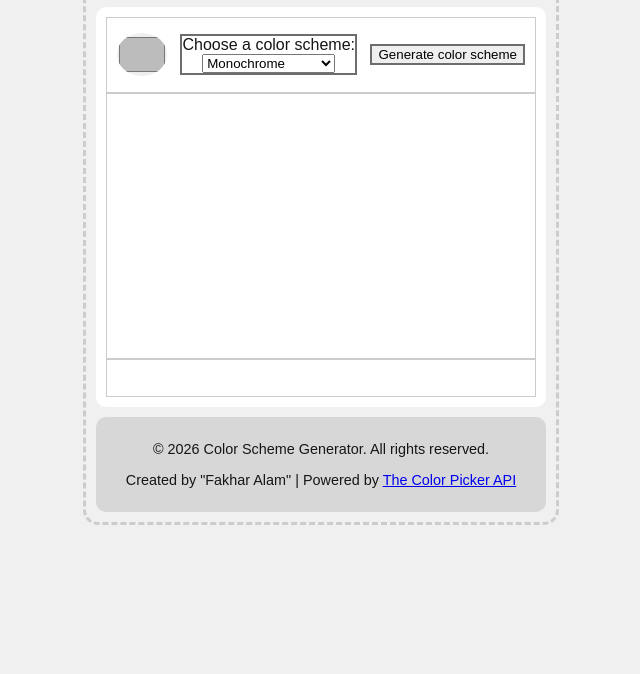
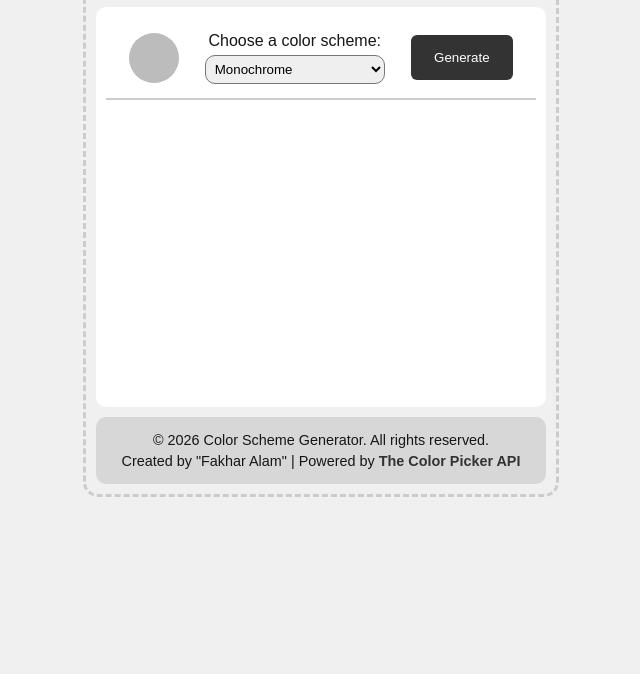
Before and after one commit to ThisisAlam/color-scheme-generator-updated, a plain HTML site: page index.html in a window 1280 px wide. Shown: the part 126-800 px from the top of the page, without its empty margins (319-959 px from the left). Drawn offline with Linux system fonts and the light colour scheme; no server answers.

Commit message:
finalized the js, html, and css

```diff
--- a/index.css
+++ b/index.css
@@ -21,11 +21,6 @@ header, main, footer {
     width: 450px;
     height: auto;
     border-radius: 10px;
-    transition: all 0.3s ease;
-}
-header:hover, main:hover, footer:hover {
-    transform: scale(1.01);
-    box-shadow: 0 0 5px rgba(38, 38, 38, 0.2);
 }
 /*=============
     header
@@ -50,69 +45,107 @@ main {
     flex-direction: row;
 }
 #controls {
-    height: 20%;
+    height: 22%;
     padding: 10px;
     cursor: pointer;
 }
 #color-scheme{
-    height: 70%;
+    margin-top: 10px;
+    height: 68%;
 }
 #color-scheme-hex{
     height: 10%;
 }
-#controls, #color-scheme, #color-scheme-hex {
-}
 /*======================
 main > section - 1
 ========================*/
-#generate-btn, .color-options, #color-picker{
-    border: 2px solid #6d6d6d;
-}
+
 #controls {
     align-items: center;
-    justify-content: space-between;
-    border: 1px solid #ccc;
+    justify-content: space-around;
+    border-bottom: 2px solid #ccc;
 }
 .color-options {
     display: flex;
     flex-direction: column;
+    justify-content: center;
     align-items: center;
+    gap: 5px;
+}
+.color-picker-container {
+    position: relative;
+    height: 50px;
+    width: 50px;
+    border-radius: 50%;
+    overflow: hidden;
+    display: flex;
+    justify-content: center;
+    align-items: center;
+    transition: transform 0.2s ease;
+}
+.color-picker-container:hover {
+    transform: scale(1.1);
 }
 #color-picker{
-    position: relative;
-    height: 80%;
-    border-radius: 50%;
-    margin: 0;
+    position: absolute;
+    height: 100px;
+    width: 100px;
+
+}
+select#colors{
+    width: 180px;
+    padding: 5px;
+    border-radius: 10px;
+}
+#generate-btn{
+    width: 25%;
+    height: auto;
+    padding: 15px;
+    background: #333;
+    color: #fff;
     border: none;
-    padding: 0;
+    cursor: pointer;
+    transition: all 0.2s ease;
+    border-radius: 6px;
 }
-#generate-btn{}
+#generate-btn:hover {
+  background: #555;
+}
+
 /*======================
     main > section - 2
 ========================*/
-#color-scheme, #color-scheme-hex {
-    border: 1px solid #ccc;
-}
 .color-card{
     flex: 1;
+    border-radius: 5px;
+    cursor: pointer;
+    transition: transform 0.2s ease;
+}
+.color-card:hover {
+    transform: scale(1.05);
+}
+.hex-code{
+    flex: 1;
+    margin: auto;
+    text-align: center;
+    font-size: 13px;
     border-radius: 5px;
     cursor: pointer;
 }
 /*======================
     main > section - 3
 ========================*/
-.hex-code{
-    flex: 1;
-    margin: auto;
-    text-align: center;
-    font-size: 12px;
-    border-radius: 5px;
-    /* border: 1px solid #ccc; */
-    cursor: pointer;
-}
 /*==============
     footer
 ================*/
 footer {
     font-size: 0.9em;
 }
+footer p {
+    margin: 5px 0;
+}
+footer a {
+    color: #333;
+    text-decoration: none;
+    font-weight: bold;
+}
--- a/index.html
+++ b/index.html
@@ -15,7 +15,9 @@
 
     <main>
       <section id="controls">
-        <input type="color" id="color-picker" value="#bcbcbc" />
+        <div class="color-picker-container">
+            <input type="color" id="color-picker" value="#bcbcbc" />
+        </div>
         <div class="color-options">
             <label for="colors">Choose a color scheme:</label>
             <select id="colors" name="colors">
@@ -28,7 +30,7 @@
                 <option value="quad">Quad</option>
             </select>
         </div>
-        <button id="generate-btn">Generate color scheme</button>
+        <button id="generate-btn">Generate</button>
       </section>
 
       <section id="color-scheme">
--- a/index.js
+++ b/index.js
@@ -19,6 +19,7 @@ function rendercolors(colorArr){
     })
     colorScheme.innerHTML = html1;
     colorHex.innerHTML = html2;
+
 }
 
 function schemeHandler(scheme, colorValuesArr){
@@ -47,6 +48,9 @@ function schemeHandler(scheme, colorValuesArr){
         console.log('Invalid scheme selected');
     }
 }
+
+
+
 function fetchColors(color, scheme){
     fetch(`https://www.thecolorapi.com/scheme?hex=${color}&mode=${scheme}&count=6`)
         .then(response => response.json())
@@ -66,12 +70,32 @@ function fetchColors(color, scheme){
             rendercolors(schemeResult);
         })
 }
+
+/* Default fetch */
 let color = colorPicker.value.slice(1);
 let scheme = schemeSelect.value;
 fetchColors(color, scheme)
+
+/* Event listener for generate button */
 generateBtn.addEventListener('click', async (e) => {
     e.preventDefault();
     let color = colorPicker.value.slice(1);
     let scheme = schemeSelect.value;
     fetchColors(color, scheme)
+
 });
+
+const colorCards = document.querySelectorAll('.color-card');
+colorCards.forEach(card => {
+    card.addEventListener('click', () => {
+        const hexCode = card.nextElementSibling.textContent;
+        navigator.clipboard.writeText(hexCode)
+            .then(() => {
+                alert(`Hex code ${hexCode} copied to clipboard!`);
+            })
+            .catch(err => {
+                console.error('Failed to copy hex code: ', err);
+            }
+        );
+    });
+});
```
